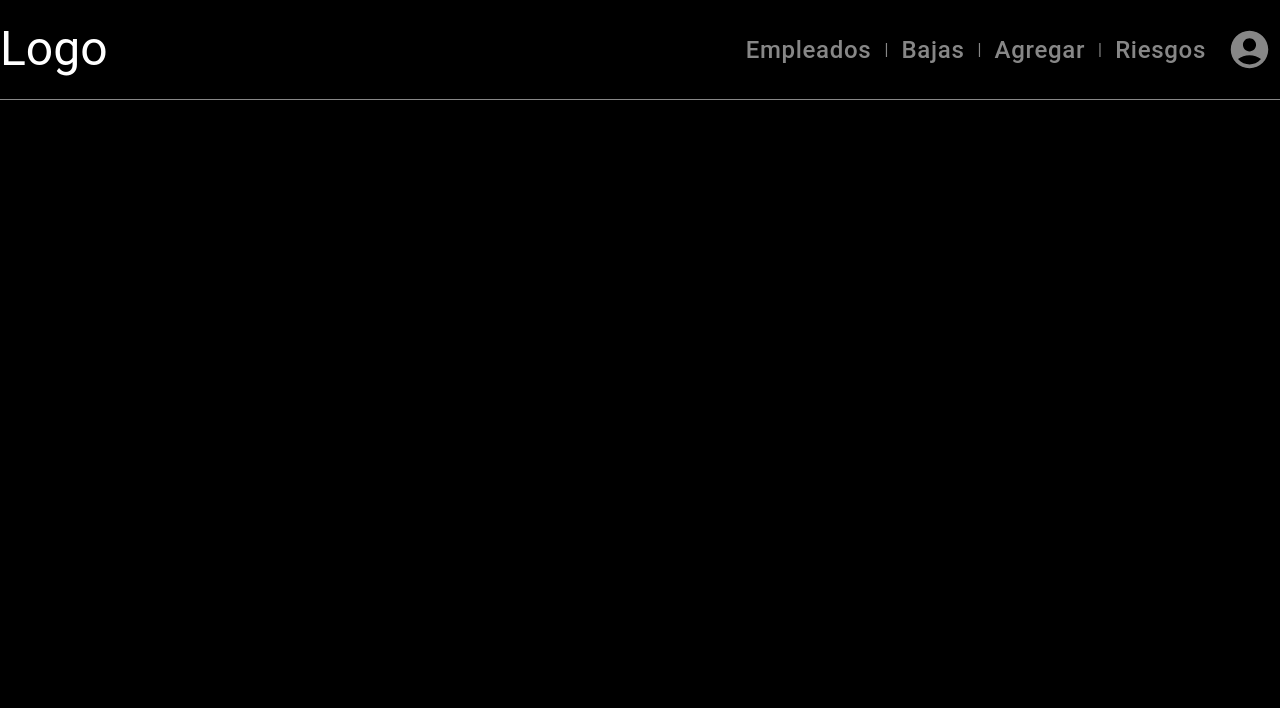
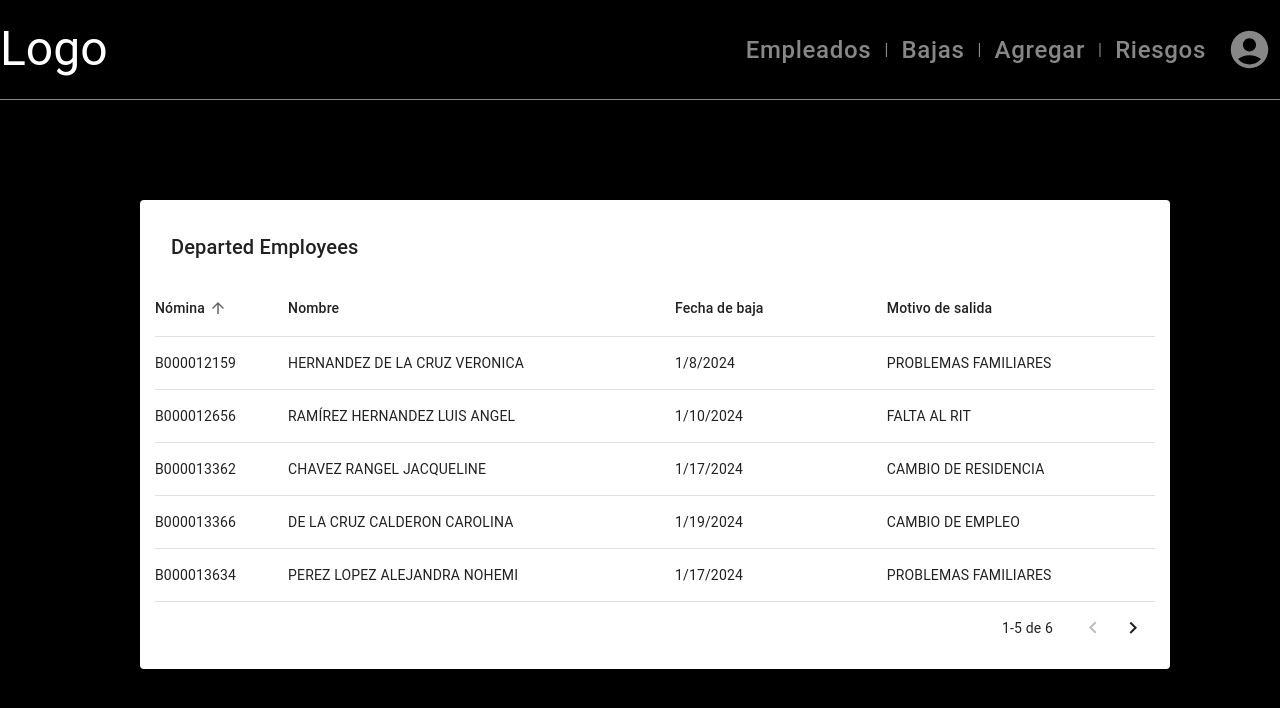
Before and after one commit to G1ovanaRD/Hackathon_Guayabines_Magna, a React (Vite) app: page /departed in a window 1280 px wide. Shown: the top 708 px of the page. Built offline with nearby package versions, Linux system fonts and the light colour scheme.

Commit message:
departed

```diff
--- a/src/components/DepartedList.jsx
+++ b/src/components/DepartedList.jsx
@@ -1,7 +1,159 @@
-import React from 'react'
+import React from 'react';
+import PropTypes from 'prop-types';
+import { alpha } from '@mui/material/styles';
+import Box from '@mui/material/Box';
+import Table from '@mui/material/Table';
+import TableBody from '@mui/material/TableBody';
+import TableCell from '@mui/material/TableCell';
+import TableContainer from '@mui/material/TableContainer';
+import TableHead from '@mui/material/TableHead';
+import TablePagination from '@mui/material/TablePagination';
+import TableRow from '@mui/material/TableRow';
+import TableSortLabel from '@mui/material/TableSortLabel';
+import Toolbar from '@mui/material/Toolbar';
+import Typography from '@mui/material/Typography';
+import Paper from '@mui/material/Paper';
+import IconButton from '@mui/material/IconButton';
+import Tooltip from '@mui/material/Tooltip';
+import FilterListIcon from '@mui/icons-material/FilterList';
+import { visuallyHidden } from '@mui/utils';
+
+function createData(id, payroll, name, fecha, motivo) {
+  return { id, payroll, name, fecha, motivo };
+}
+
+const rows = [
+  createData(1, 'B000012159', 'HERNANDEZ DE LA CRUZ VERONICA ', '1/8/2024', 'PROBLEMAS FAMILIARES '),
+  createData(2, 'B000013689', 'GONZALEZ NIETO LUIS JAVIER', '9/1/2024', 'FALTA AL RIT'),
+  createData(3, 'B000012656', 'RAMÍREZ HERNANDEZ LUIS ANGEL', '1/10/2024', 'FALTA AL RIT'),
+  createData(4, 'B000013362', 'CHAVEZ RANGEL JACQUELINE', '1/17/2024', 'CAMBIO DE RESIDENCIA'),
+  createData(5, 'B000013366', 'DE LA CRUZ CALDERON CAROLINA', '1/19/2024', 'CAMBIO DE EMPLEO '),
+  createData(6, 'B000013634', 'PEREZ LOPEZ ALEJANDRA NOHEMI', '1/17/2024', 'PROBLEMAS FAMILIARES '),
+];
+
+const headCells = [
+  { id: 'payroll', numeric: false, disablePadding: true, label: 'Nómina' },
+  { id: 'name', numeric: false, disablePadding: false, label: 'Nombre' },
+  { id: 'fecha', numeric: false, disablePadding: false, label: 'Fecha de baja' },
+  { id: 'motivo', numeric: false, disablePadding: false, label: 'Motivo de salida' },
+];
+
+function EnhancedTableHead(props) {
+  const { order, orderBy, onRequestSort } = props;
+  const createSortHandler = (property) => (event) => onRequestSort(event, property);
+
+  return (
+    <TableHead>
+      <TableRow>
+        {headCells.map((headCell) => (
+          <TableCell
+            key={headCell.id}
+            align={headCell.numeric ? 'right' : 'left'}
+            padding={headCell.disablePadding ? 'none' : 'normal'}
+            sortDirection={orderBy === headCell.id ? order : false}
+          >
+            <TableSortLabel
+              active={orderBy === headCell.id}
+              direction={orderBy === headCell.id ? order : 'asc'}
+              onClick={createSortHandler(headCell.id)}
+            >
+              {headCell.label}
+              {orderBy === headCell.id ? (
+                <Box component="span" sx={visuallyHidden}>
+                  {order === 'desc' ? 'sorted descending' : 'sorted ascending'}
+                </Box>
+              ) : null}
+            </TableSortLabel>
+          </TableCell>
+        ))}
+      </TableRow>
+    </TableHead>
+  );
+}
+
+EnhancedTableHead.propTypes = {
+  order: PropTypes.oneOf(['asc', 'desc']).isRequired,
+  orderBy: PropTypes.string.isRequired,
+  onRequestSort: PropTypes.func.isRequired,
+};
+
+function EnhancedTableToolbar() {
+  return (
+    <Toolbar
+      sx={{
+        pl: { sm: 2 },
+        pr: { xs: 1, sm: 1 },
+      }}
+    >
+      <Typography sx={{ flex: '1 1 100%' }} variant="h6" id="tableTitle" component="div">
+        Departed Employees
+      </Typography>
+    </Toolbar>
+  );
+}
 
 export default function DepartedList() {
+  const [order, setOrder] = React.useState('asc');
+  const [orderBy, setOrderBy] = React.useState('payroll');
+  const [page, setPage] = React.useState(0);
+  const rowsPerPage = 5;
+
+  const handleRequestSort = (event, property) => {
+    const isAsc = orderBy === property && order === 'asc';
+    setOrder(isAsc ? 'desc' : 'asc');
+    setOrderBy(property);
+  };
+
+  const handleChangePage = (event, newPage) => {
+    setPage(newPage);
+  };
+
+  const visibleRows = React.useMemo(
+    () =>
+      rows.slice().sort((a, b) => {
+        const orderMultiplier = order === 'desc' ? -1 : 1;
+        return orderMultiplier * (a[orderBy] < b[orderBy] ? -1 : 1);
+      }).slice(page * rowsPerPage, page * rowsPerPage + rowsPerPage),
+    [order, orderBy, page, rowsPerPage]
+  );
+
   return (
-    <div>DepartedList</div>
-  )
+    <Box sx={{ maxWidth: '1000px', width: '100%', mx: 'auto' , paddingTop: '100px' }}>
+      <Paper sx={{ width: '100%', mb: 2, padding:'15px' }}>
+        <EnhancedTableToolbar />
+        <TableContainer>
+          <Table sx={{ width: '100%' }} aria-labelledby="tableTitle">
+            <EnhancedTableHead
+              order={order}
+              orderBy={orderBy}
+              onRequestSort={handleRequestSort}
+            />
+            <TableBody>
+              {visibleRows.map((row, index) => (
+                <TableRow hover tabIndex={-1} key={row.id}>
+                  <TableCell component="th" scope="row" padding="none">
+                    {row.payroll}
+                  </TableCell>
+                  <TableCell>{row.name}</TableCell>
+                  <TableCell>{row.fecha}</TableCell>
+                  <TableCell>{row.motivo}</TableCell>
+                </TableRow>
+              ))}
+            </TableBody>
+          </Table>
+        </TableContainer>
+        <TablePagination
+          component="div"
+          count={rows.length}
+          rowsPerPage={rowsPerPage}
+          page={page}
+          onPageChange={handleChangePage}
+          rowsPerPageOptions={[]}
+          labelRowsPerPage=""
+          labelDisplayedRows={({ from, to, count }) => `${from}-${to} de ${count}`}
+        />
+      </Paper>
+    </Box>
+  );
+
 }
```
